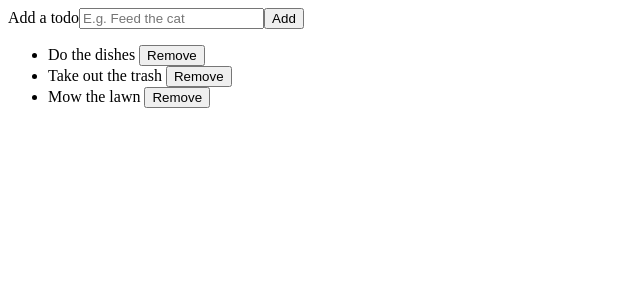
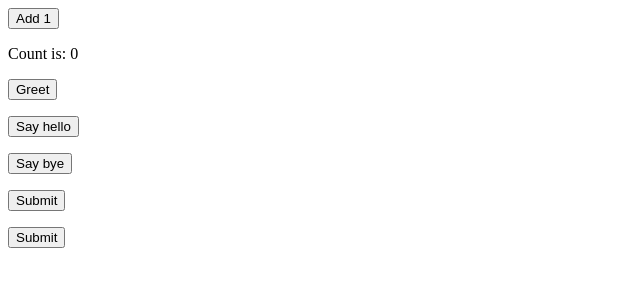
Before and after one commit to wylu/vuelab, a Vue app: page / in a window 1280 px wide. Shown: the top 300 px of the page, without its empty margins (0-640 px from the left). Built offline with nearby package versions, Linux system fonts and the light colour scheme.

Commit message:
事件处理

```diff
--- a/src/basic/ConditionalLab.vue
+++ b/src/basic/ConditionalLab.vue
@@ -18,4 +18,5 @@ import { ref } from "vue";
 
 const awesome = ref(true)
 const ok = ref(true)
+const type = ref('D')
 </script>
--- /dev/null
+++ b/src/basic/EventLab.vue
@@ -0,0 +1,54 @@
+<template>
+  <!-- 内联事件处理器 -->
+  <button @click="count++">Add 1</button>
+  <p>Count is: {{ count }}</p>
+
+  <!-- 方法事件处理器 -->
+  <button @click="greet">Greet</button>
+
+  <!-- 在内联处理器中调用方法 -->
+  <p>
+    <button @click="say('hello')">Say hello</button>
+  </p>
+  <p>
+    <button @click="say('bye')">Say bye</button>
+  </p>
+
+  <!-- 在内联事件处理器中访问事件参数 -->
+  <p>
+    <!-- 使用特殊的 $event 变量 -->
+    <button @click="warn('Form cannot be submitted yet.', $event)">Submit</button>
+  </p>
+  <p>
+    <!-- 使用内联箭头函数 -->
+    <button @click="(event) => warn('Form cannot be submitted yet.', event)">Submit</button>
+  </p>
+</template>
+
+<script setup lang="ts">
+import { ref } from 'vue'
+
+const count = ref(0)
+
+const name = ref('Vue.js')
+
+function greet(event: Event) {
+  alert(`Hello ${name.value}!`)
+  // `event` 是 DOM 原生事件
+  if (event) {
+    alert((event.target as HTMLButtonElement).tagName)
+  }
+}
+
+function say(message: string) {
+  alert(message)
+}
+
+function warn(message: string, event: Event) {
+  // 这里可以访问原生事件
+  if (event) {
+    event.preventDefault()
+  }
+  alert(message)
+}
+</script>
--- a/src/mainlab.ts
+++ b/src/mainlab.ts
@@ -1,8 +1,6 @@
 import { createApp } from 'vue'
-// import ListLab from './basic/ListLab.vue'
-import TodoLab from './basic/TodoLab.vue'
+import EventLab from './basic/EventLab.vue'
 
-// const app = createApp(ListLab)
-const app = createApp(TodoLab)
+const app = createApp(EventLab)
 
 app.mount('#app')
```
